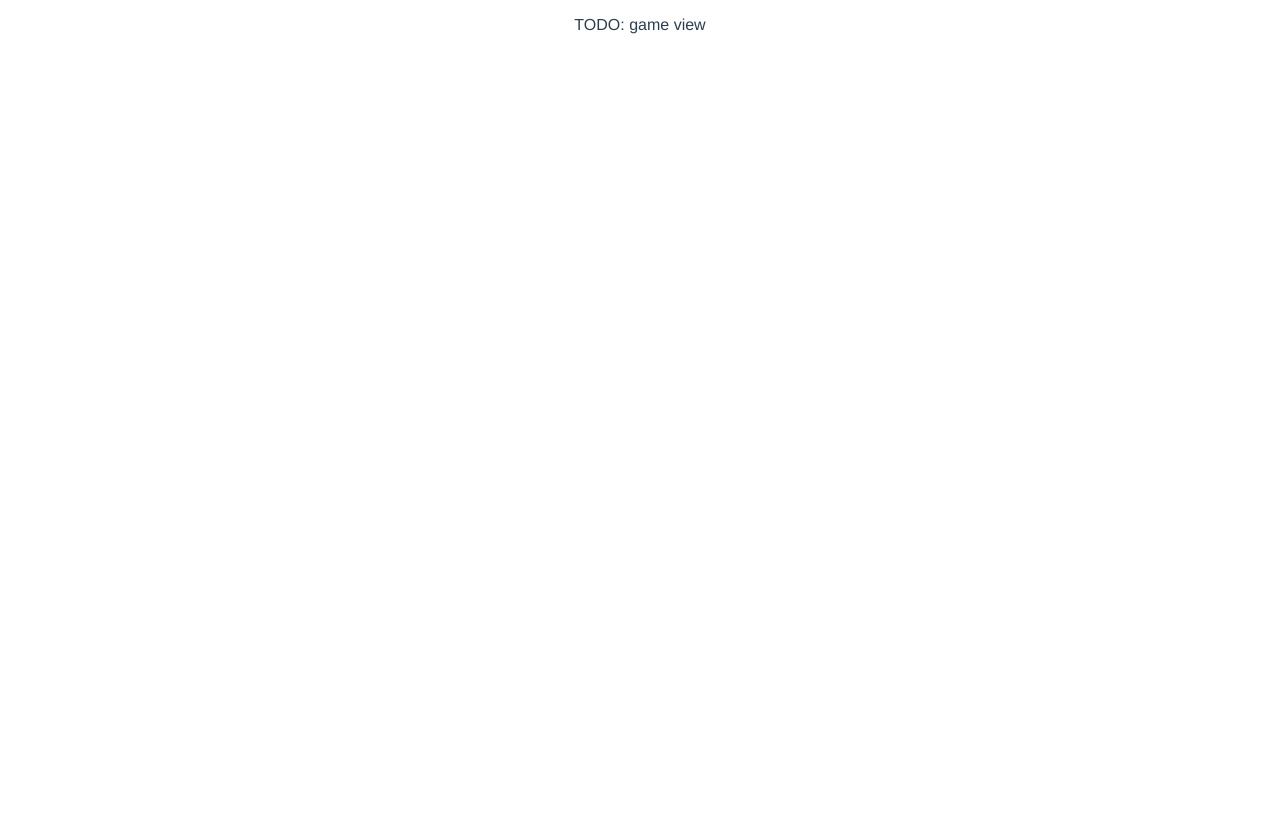
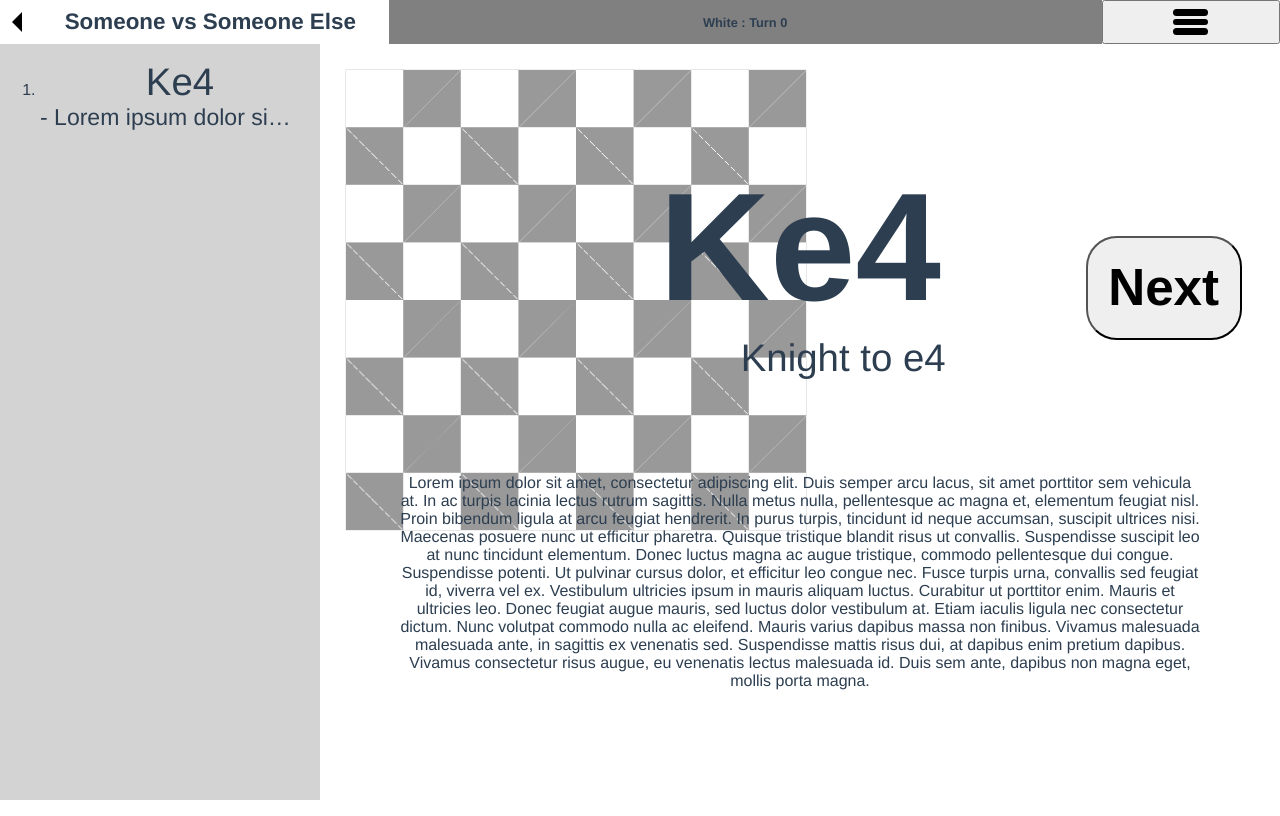
Before and after one commit to lily-law/chess-narrator, a Vue app in the folder client/: page /game/0 in a window 1280 px wide. Built offline with nearby package versions, Linux system fonts and the light colour scheme.

Commit message:
Add game page layout

```diff
--- /dev/null
+++ b/client/src/components/HamburgerMenu.vue
@@ -0,0 +1,46 @@
+<template>
+    <button class="menu-toggle">
+        <div class="hamburger-icon"></div>
+    </button>
+</template>
+
+<style scoped>
+.back-icon {
+    width: 0;
+    height: 0;
+    border-top: 10px solid transparent;
+    border-bottom: 10px solid transparent;
+    border-right:10px solid black;
+}
+.hamburger-icon {
+    width: 35px;
+    height: 20%;
+    background-color: black;
+    overflow: visible;
+    align-self: center;
+    position: relative;
+    border-radius: 25px;
+}
+.hamburger-icon::before {
+  content: '';
+  display: inline-block;
+  position: absolute;
+  top: -150%;
+  left: 0;
+  width: 100%;
+  height: 100%;
+  background-color: black;
+  border-radius: 25px;
+}
+.hamburger-icon::after {
+  content: '';
+  display: inline-block;
+  position: absolute;
+  top: 150%;
+  left: 0;
+  width: 100%;
+  height: 100%;
+  background-color: black;
+  border-radius: 25px;
+}
+</style>
--- /dev/null
+++ b/client/src/components/HomeButton.vue
@@ -0,0 +1,13 @@
+<template>
+    <router-link to="/" class="back-icon"></router-link>
+</template>
+
+<style scoped>
+.back-icon {
+    width: 0;
+    height: 0;
+    border-top: 10px solid transparent;
+    border-bottom: 10px solid transparent;
+    border-right:10px solid black;
+}
+</style>
--- a/client/src/views/Game.vue
+++ b/client/src/views/Game.vue
@@ -1,3 +1,190 @@
 <template>
-    <p>TODO: game view</p>
+    <div class="game">
+        <header>
+            <home-button />
+            <h1>{{ title }}</h1>
+            <h2>{{ turn % 2 == 0 ? 'White' : 'Black' }} : Turn {{ turn }}</h2>
+            <hamburger-menu />
+        </header>
+        <aside>
+            <ol>
+                <li v-for="item in annotation" :key="item.order">
+                    <div class="list__move">{{ item.move }}</div>
+                    <div v-if="item.comment" class="list__comment">- <span>{{ item.comment }}</span></div>
+                </li>
+            </ol>
+        </aside>
+        <main>
+            <div class="board"></div>
+            <div class="move">
+                <h3>{{ annotation[turn].move }}</h3>
+                <p class="full-move">{{ fullMove }}</p>
+            </div>
+            <button class="next">Next</button>
+            <div class="commentry">{{ annotation[turn].comment }}</div>
+        </main>
+    </div>
 </template>
+
+<script>
+import HomeButton from '@/components/HomeButton.vue'
+import HamburgerMenu from '@/components/HamburgerMenu.vue'
+
+export default {
+    components: {
+        HomeButton,
+        HamburgerMenu
+    },
+    data: function () {
+        return {
+            id: this.$route.params.id,
+            turn: 0,
+
+            // TEMP dummy data
+            title: 'Someone vs Someone Else',
+            annotation: [
+                {
+                    order: 0,
+                    move: 'Ke4',
+                    comment: `Lorem ipsum dolor sit amet, consectetur adipiscing elit. Duis semper arcu lacus, sit amet porttitor sem vehicula at. In ac turpis lacinia lectus rutrum sagittis. Nulla metus nulla, pellentesque ac magna et, elementum feugiat nisl. Proin bibendum ligula at arcu feugiat hendrerit. In purus turpis, tincidunt id neque accumsan, suscipit ultrices nisi. Maecenas posuere nunc ut efficitur pharetra. Quisque tristique blandit risus ut convallis.
+
+Suspendisse suscipit leo at nunc tincidunt elementum. Donec luctus magna ac augue tristique, commodo pellentesque dui congue. Suspendisse potenti. Ut pulvinar cursus dolor, et efficitur leo congue nec. Fusce turpis urna, convallis sed feugiat id, viverra vel ex. Vestibulum ultricies ipsum in mauris aliquam luctus. Curabitur ut porttitor enim. Mauris et ultricies leo. Donec feugiat augue mauris, sed luctus dolor vestibulum at. Etiam iaculis ligula nec consectetur dictum. Nunc volutpat commodo nulla ac eleifend. Mauris varius dapibus massa non finibus. Vivamus malesuada malesuada ante, in sagittis ex venenatis sed. Suspendisse mattis risus dui, at dapibus enim pretium dapibus. Vivamus consectetur risus augue, eu venenatis lectus malesuada id. Duis sem ante, dapibus non magna eget, mollis porta magna.`
+                }
+            ]
+        }
+    },
+    computed: {
+        fullMove: function () {
+            const movesLookup = {
+                'K': 'Knight',
+
+            }
+            const move = this.annotation[this.turn].move;
+            const peice = movesLookup[move[0]]
+
+            return `${peice} to ${move.substr(1)}`
+        }
+    }
+}
+</script>
+
+<style scoped>
+    .game {
+        display: grid;
+        grid-template-areas:
+        "header header"
+        "aside main";
+        grid-template-rows: auto 1fr;
+        min-height: 100vh;
+        grid-template-columns: 25% auto;
+    }
+    header {
+        grid-area: header;
+        display: grid;
+        grid-template-columns: 32px 4fr 8fr 2fr;
+        align-items: center;
+        justify-items: stretch;
+        text-align: center;
+    }
+    .back-icon {
+        margin: 12px;
+        align-self: center;
+    }
+    h1 {
+        font-size: 1.4em;
+        white-space: nowrap;
+        overflow: hidden;
+        text-overflow: ellipsis;
+        margin: 0 6px;
+    }
+    h2 {
+        font-size: .8em;
+        margin: 0;
+        background-color: grey;
+        align-self: stretch;
+        display: grid;
+        align-items: center;
+    }
+    .menu-toggle {
+        padding: 4px 12px;
+        align-self: stretch;
+        display: grid;
+        align-items: center;
+        justify-items: center;
+    }
+
+    aside {
+        grid-area: aside;
+        background-color: lightgray;
+    }
+    .list__move {
+        font-size: 3vw;
+    }
+    .list__comment {
+        white-space: nowrap;
+        overflow: hidden;
+        text-overflow: ellipsis;
+        max-width: 90%;
+        font-size: 1.8vw;
+    }
+
+    main {
+        grid-area: main;
+        display: grid;
+        align-items: center;
+        justify-items: center;
+        position: relative;
+        grid-template-rows: 15vw auto;
+        padding-top: 15%;
+    }
+    .board {
+        position: absolute;
+        top: 0;
+        left: 0;
+        width: 40vw;
+        height: 40vw;
+        opacity: 0.8;
+        z-index: 10;
+        background-image: linear-gradient(45deg, #808080 25%, transparent 25%), linear-gradient(-45deg, #808080 25%, transparent 25%), linear-gradient(45deg, transparent 75%, #808080 75%), linear-gradient(-45deg, transparent 75%, #808080 75%);
+        background-size: 10vw 10vw;
+        background-position: 0 0, 0 5vw, 5vw -5vw, -5vw 0;
+        transform: scale(0.9);
+    }
+    .move {
+        z-index: 20;
+        display: grid;
+        grid-template-areas:
+        "move move"
+        ". fullmove";
+        align-self: end;
+    }
+    h3 {
+        font-size: 12vw;
+        margin: 0;
+        grid-area: move;
+        align-self: end;
+    }
+    .full-move {
+        align-self: start;
+        font-size: 3vw;
+        margin: 0;
+        grid-area: fullmove;
+    }
+    .next {
+        position: absolute;
+        right: 3vw;
+        top: 15vw;
+        border-radius: 0.6em;
+        font-size: 4vw;
+        padding: 0.4em;
+        font-weight: 600;
+    }
+    .commentry {
+        margin: 5vw;
+        padding: 1em;
+        padding-top: 0;
+        z-index: 20;
+        max-height: 32vh;
+        overflow-y: auto;
+    }
+</style>
```
